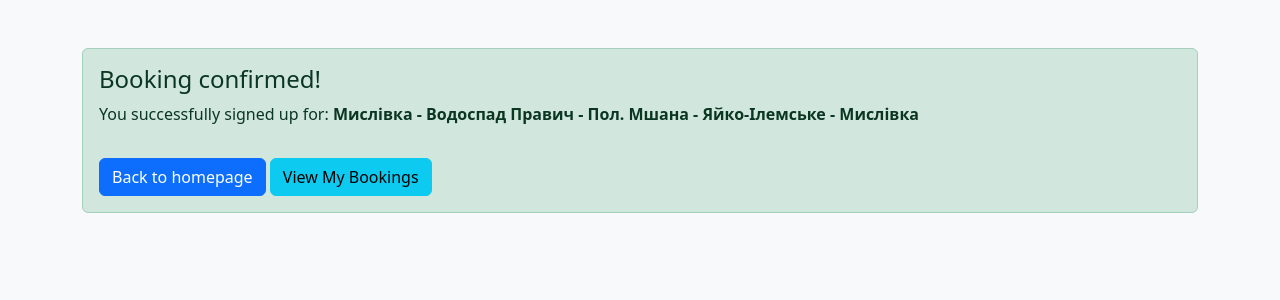
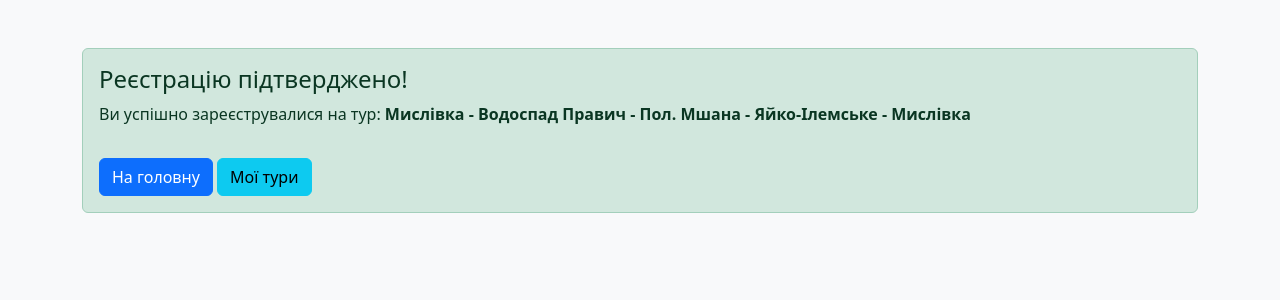
Before and after one commit to hikingtourssite/hikingtourssite, a Django app: template tours/templates/tours/booking_success.html in a window 1280 px wide. Shown: the top 300 px of the page. Run offline with Django 5.2, Linux system fonts and the light colour scheme; the template is opened without the code that fills it: values that come from a table or form of the project are taken from there, others are empty; data comes from the database, SQL or seed files in the repository.

Commit message:
Update booking_success.html

```diff
--- a/tours/templates/tours/booking_success.html
+++ b/tours/templates/tours/booking_success.html
@@ -1,17 +1,17 @@
 <!DOCTYPE html>
 <html>
 <head>
-    <title>Booking Successful</title>
+    <title>Успішна реєстрація</title>
     <link href="https://cdn.jsdelivr.net/npm/bootstrap@5.3.0/dist/css/bootstrap.min.css" rel="stylesheet">
 </head>
 <body class="bg-light">
 
 <div class="container mt-5">
     <div class="alert alert-success">
-        <h4>Booking confirmed!</h4>
-        <p>You successfully signed up for: <strong>{{ tour.title }}</strong></p>
-        <a href="{% url 'tour_list' %}" class="btn btn-primary mt-3">Back to homepage</a>
-        <a href="{% url 'my_bookings' %}" class="btn btn-info mt-3">View My Bookings</a>
+        <h4>Реєстрацію підтверджено!</h4>
+        <p>Ви успішно зареєструвалися на тур: <strong>{{ tour.title }}</strong></p>
+        <a href="{% url 'tour_list' %}" class="btn btn-primary mt-3">На головну</a>
+        <a href="{% url 'my_bookings' %}" class="btn btn-info mt-3">Мої тури</a>
     </div>
 </div>
 
```
